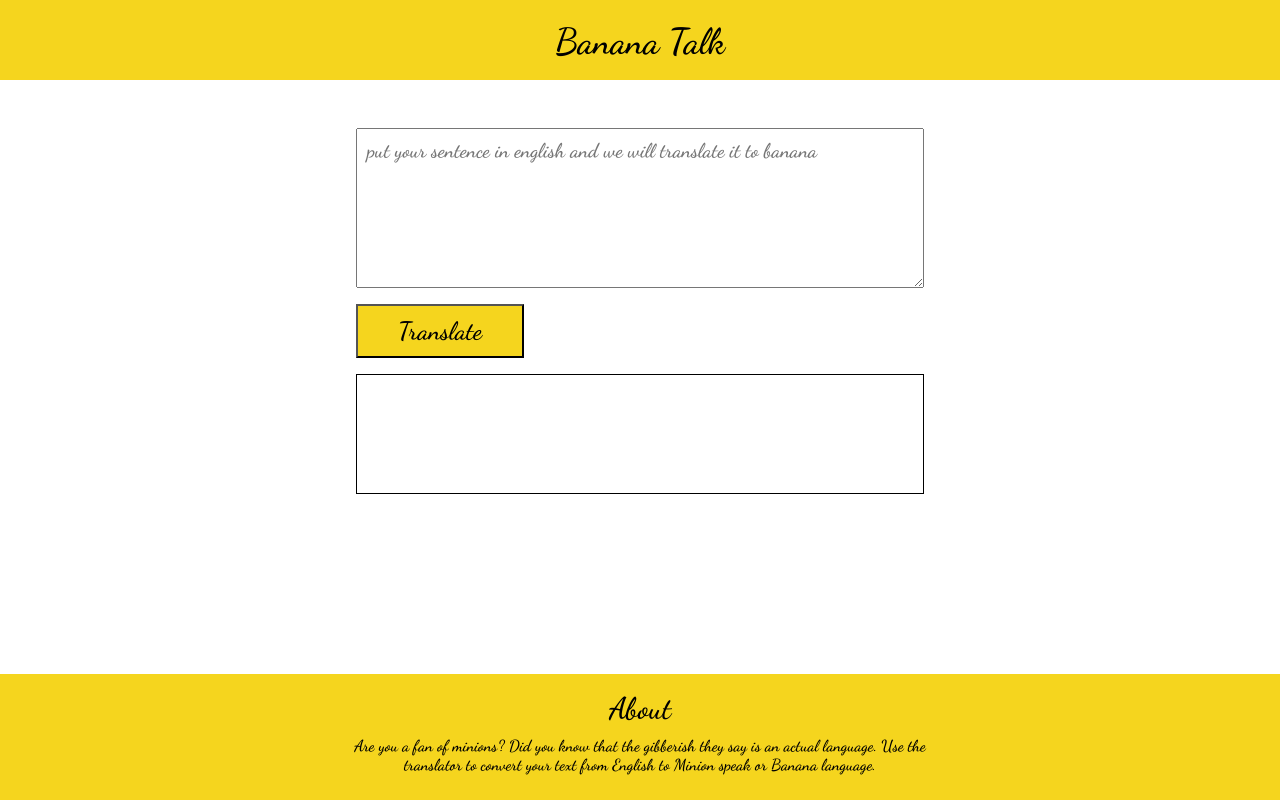
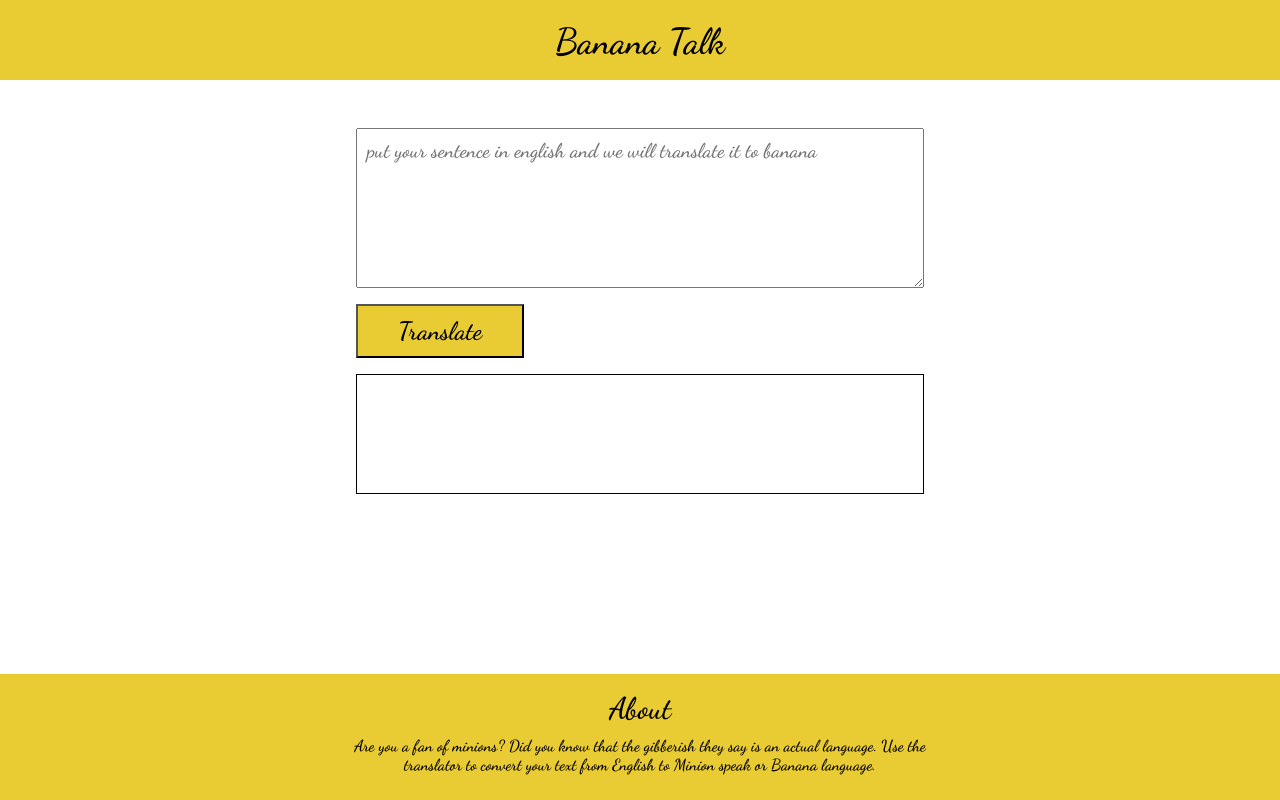
Before and after one commit to anandsr21harshit/Banana-Talk, a plain HTML site: page index.html in a window 1280 px wide. Drawn offline with Linux system fonts and the light colour scheme.

Commit message:
Update style.css

```diff
--- a/style.css
+++ b/style.css
@@ -8,7 +8,7 @@
 }
 
 nav{
-    background-color: rgb(245, 213, 30);
+    background-color: rgb(233, 203, 52);
     height: 10vh;
     padding: 20px 5px;
     text-align: center;
@@ -31,7 +31,7 @@ textarea{
 }
 
 #btn-translate{
-    background-color: rgb(245, 213, 30);
+    background-color: rgb(233, 203, 52);
     font-size: 25px;
     padding: 10px 40px;
     margin: 1rem 0rem;
@@ -51,7 +51,7 @@ textarea{
 }
 
 footer{
-    background-color: rgb(245, 213, 30);
+    background-color: rgb(233, 203, 52);
     position: fixed;
     bottom: 0;
     width: 100%;
```
